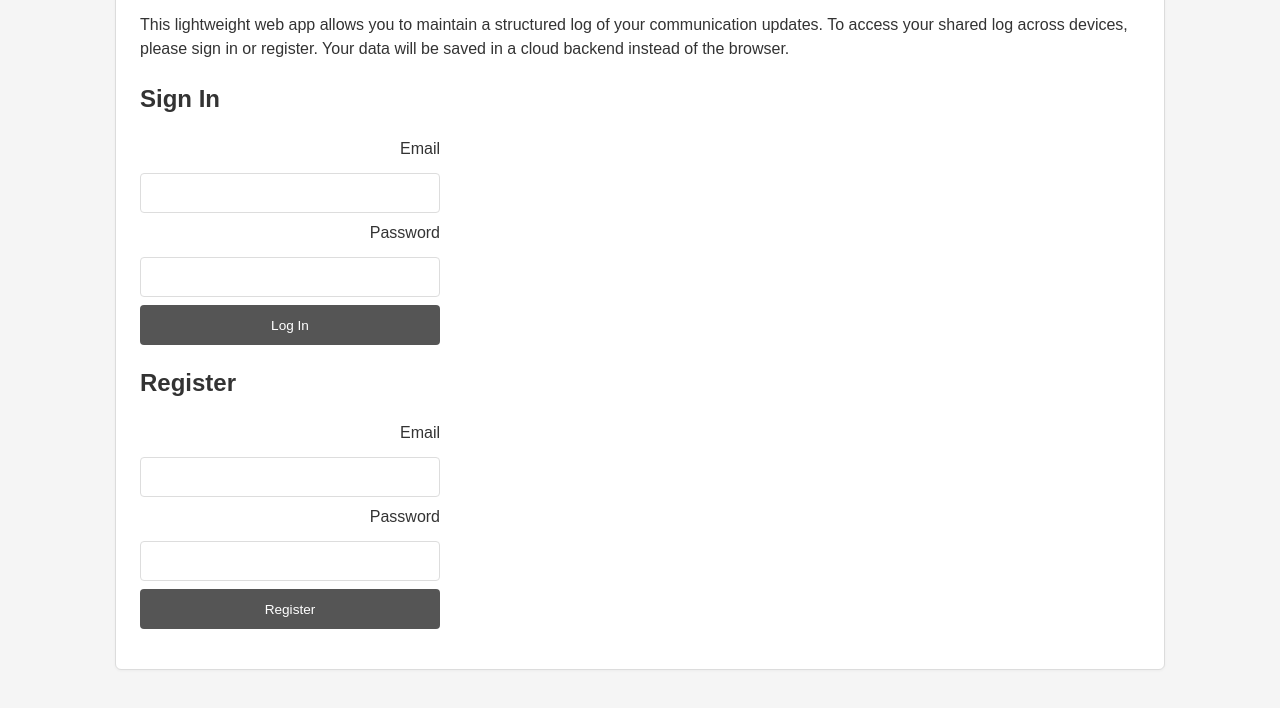
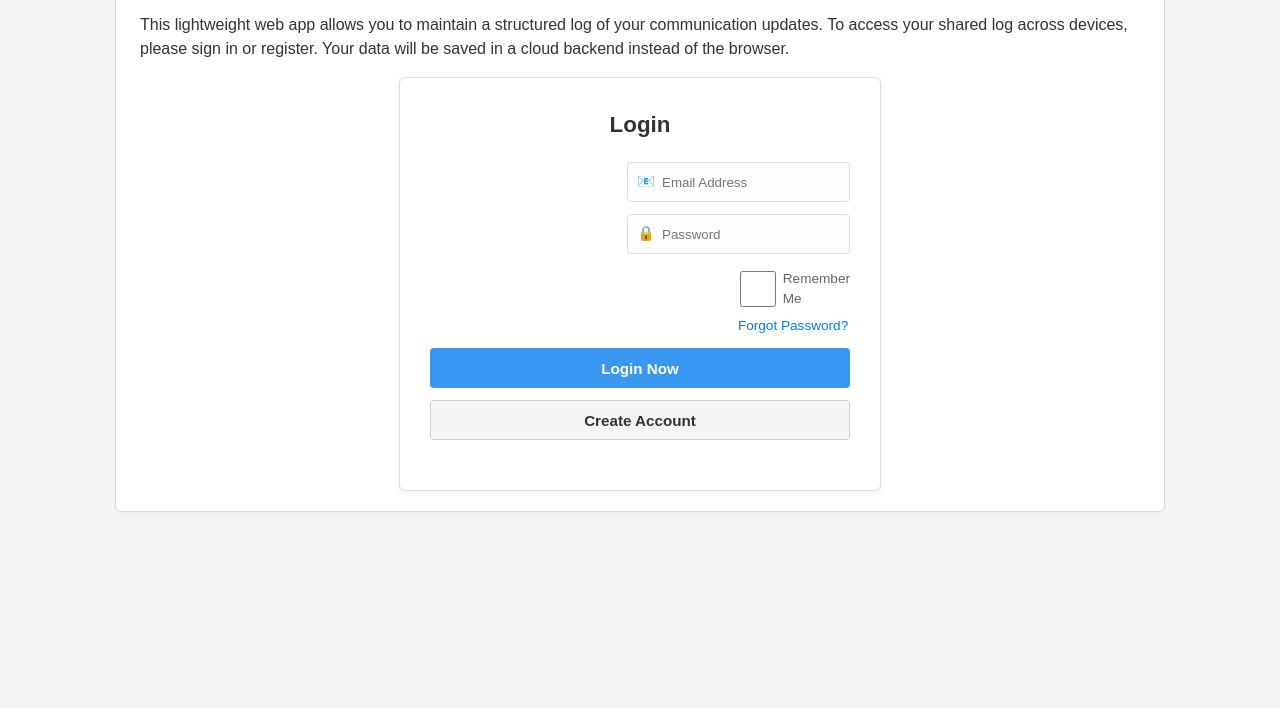
Before and after one commit to liamsfi/communication-tracker-webapp, a plain HTML site: page index.html in a window 1280 px wide. Shown: the part 82-790 px from the top of the page. Drawn offline with Linux system fonts and the light colour scheme; no server answers; a small style sheet from the web is missing.

Commit message:
Update login UI to a modern card design with icons, toggling between login and register forms, and fix storageBucket configuration.

```diff
--- a/index.html
+++ b/index.html
@@ -198,6 +198,8 @@
       max-width: 300px;
       margin-bottom: 20px;
     }
+    /* Remove default auth-form input/button rules – we'll override with more
+       polished login/register styling below. */
     .auth-form input {
       height: 40px;
       padding: 8px 10px;
@@ -215,6 +217,94 @@
     }
     .auth-form button:hover {
       background-color: #333333;
+    }
+
+    /* New login/register card styles inspired by modern sign‑in forms. */
+    .auth-container {
+      max-width: 420px;
+      margin: 0 auto;
+      background: #ffffff;
+      border: 1px solid #ddd;
+      border-radius: 6px;
+      padding: 30px;
+      box-shadow: 0 2px 8px rgba(0, 0, 0, 0.05);
+    }
+    .auth-container h2 {
+      margin-top: 0;
+      margin-bottom: 20px;
+      font-size: 1.4em;
+      text-align: center;
+      color: #333;
+    }
+    .auth-form-v2 {
+      display: flex;
+      flex-direction: column;
+      gap: 12px;
+    }
+    .auth-group {
+      position: relative;
+    }
+    .auth-group i,
+    .auth-group .icon {
+      position: absolute;
+      left: 10px;
+      top: 50%;
+      transform: translateY(-50%);
+      color: #999999;
+      font-size: 0.9em;
+    }
+    .auth-group input {
+      width: 100%;
+      padding: 10px 10px 10px 34px;
+      border: 1px solid #ddd;
+      border-radius: 4px;
+      box-sizing: border-box;
+      height: 40px;
+      background-color: #fefefe;
+      color: #333;
+    }
+    .auth-options {
+      display: flex;
+      justify-content: space-between;
+      align-items: center;
+      font-size: 0.85em;
+      color: #666;
+    }
+    .auth-options label {
+      display: flex;
+      align-items: center;
+      gap: 4px;
+    }
+    .auth-options a {
+      color: #007bff;
+      text-decoration: none;
+    }
+    .auth-options a:hover {
+      text-decoration: underline;
+    }
+    .auth-button {
+      width: 100%;
+      padding: 10px;
+      border: none;
+      border-radius: 4px;
+      font-weight: 600;
+      cursor: pointer;
+      font-size: 0.95em;
+    }
+    .login-btn {
+      background-color: #3897f0;
+      color: #ffffff;
+    }
+    .login-btn:hover {
+      background-color: #2d7fcc;
+    }
+    .register-btn {
+      background-color: #f5f5f5;
+      color: #333333;
+      border: 1px solid #cccccc;
+    }
+    .register-btn:hover {
+      background-color: #e5e5e5;
     }
 
     /* Style any HTML tables pasted into update descriptions to retain
@@ -242,6 +332,8 @@
       margin-top: 8px;
     }
   </style>
+  <!-- FontAwesome for icons in login/register forms -->
+  <link rel="stylesheet" href="https://cdnjs.cloudflare.com/ajax/libs/font-awesome/6.4.0/css/all.min.css" integrity="sha512-8Rj0ETaQAicT/Hg1yZmkhmp43s3Y4en9vyVfMMDAptVy9dUD3doJzFVJ0rq20J10l3nozs4xh2mMxC4WS/Hdag==" crossorigin="anonymous" referrerpolicy="no-referrer" />
   <!-- Firebase SDKs -->
   <script src="https://www.gstatic.com/firebasejs/10.11.1/firebase-app.js"></script>
   <script src="https://www.gstatic.com/firebasejs/10.11.1/firebase-auth.js"></script>
@@ -256,23 +348,47 @@
   </p>
 
   <!-- Authentication section -->
-  <div id="authSection">
-    <h2>Sign In</h2>
-    <form id="loginForm" class="auth-form">
-      <label for="loginEmail">Email</label>
-      <input type="email" id="loginEmail" required />
-      <label for="loginPassword">Password</label>
-      <input type="password" id="loginPassword" required />
-      <button type="submit">Log In</button>
-    </form>
-    <h2>Register</h2>
-    <form id="registerForm" class="auth-form">
-      <label for="registerEmail">Email</label>
-      <input type="email" id="registerEmail" required />
-      <label for="registerPassword">Password</label>
-      <input type="password" id="registerPassword" required />
-      <button type="submit">Register</button>
-    </form>
+  <div id="authSection" class="auth-container">
+    <!-- Login card -->
+    <div id="loginCard" class="auth-card">
+      <h2>Login</h2>
+      <form id="loginForm" class="auth-form-v2">
+        <div class="auth-group">
+          <!-- Unicode envelope icon to avoid external dependencies -->
+          <span class="icon">📧</span>
+          <input type="email" id="loginEmail" placeholder="Email Address" required />
+        </div>
+        <div class="auth-group">
+          <!-- Unicode lock icon -->
+          <span class="icon">🔒</span>
+          <input type="password" id="loginPassword" placeholder="Password" required />
+        </div>
+        <div class="auth-options">
+          <label><input type="checkbox" id="rememberMe" /> Remember Me</label>
+          <a href="#" id="forgotPassword">Forgot Password?</a>
+        </div>
+        <button type="submit" class="auth-button login-btn">Login Now</button>
+        <button type="button" class="auth-button register-btn" id="showRegister">Create Account</button>
+      </form>
+    </div>
+    <!-- Register card -->
+    <div id="registerCard" class="auth-card" style="display: none;">
+      <h2>Create Account</h2>
+      <form id="registerForm" class="auth-form-v2">
+        <div class="auth-group">
+          <!-- Unicode envelope icon to avoid external dependencies -->
+          <span class="icon">📧</span>
+          <input type="email" id="registerEmail" placeholder="Email Address" required />
+        </div>
+        <div class="auth-group">
+          <!-- Unicode lock icon -->
+          <span class="icon">🔒</span>
+          <input type="password" id="registerPassword" placeholder="Password" required />
+        </div>
+        <button type="submit" class="auth-button login-btn">Create Account</button>
+        <button type="button" class="auth-button register-btn" id="showLogin">Back to Login</button>
+      </form>
+    </div>
   </div>
 
   <!-- Main app content shown only when authenticated -->
@@ -343,7 +459,10 @@
       apiKey: "AIzaSyCvIBy_UBSscYVJjEJIL6i_kKrIhTIqGKo",
       authDomain: "daily-mail-app.firebaseapp.com",
       projectId: "daily-mail-app",
-      storageBucket: "daily-mail-app.firebasestorage.app",
+      // Corrected storage bucket URL (.appspot.com) – required for Firebase to
+      // work properly. The previous value (.firebasestorage.app) caused
+      // authentication issues and prevented login.
+      storageBucket: "daily-mail-app.appspot.com",
       messagingSenderId: "842505249535",
       appId: "1:842505249535:web:7de48b88c09d15d176a2ca"
     };
@@ -726,6 +845,28 @@
         });
       }
 
+      // Toggle between login and register cards. The login card is shown by default.
+      const loginCard   = document.getElementById('loginCard');
+      const registerCard = document.getElementById('registerCard');
+      const showRegisterBtn = document.getElementById('showRegister');
+      const showLoginBtn   = document.getElementById('showLogin');
+      if (showRegisterBtn) {
+        showRegisterBtn.addEventListener('click', function () {
+          if (loginCard && registerCard) {
+            loginCard.style.display = 'none';
+            registerCard.style.display = '';
+          }
+        });
+      }
+      if (showLoginBtn) {
+        showLoginBtn.addEventListener('click', function () {
+          if (loginCard && registerCard) {
+            registerCard.style.display = 'none';
+            loginCard.style.display = '';
+          }
+        });
+      }
+
       // Set up reply and collapse handling on the post list. Use event
       // delegation to handle Reply, Save, Cancel and toggle actions for
       // both entries and nested responses.
```
